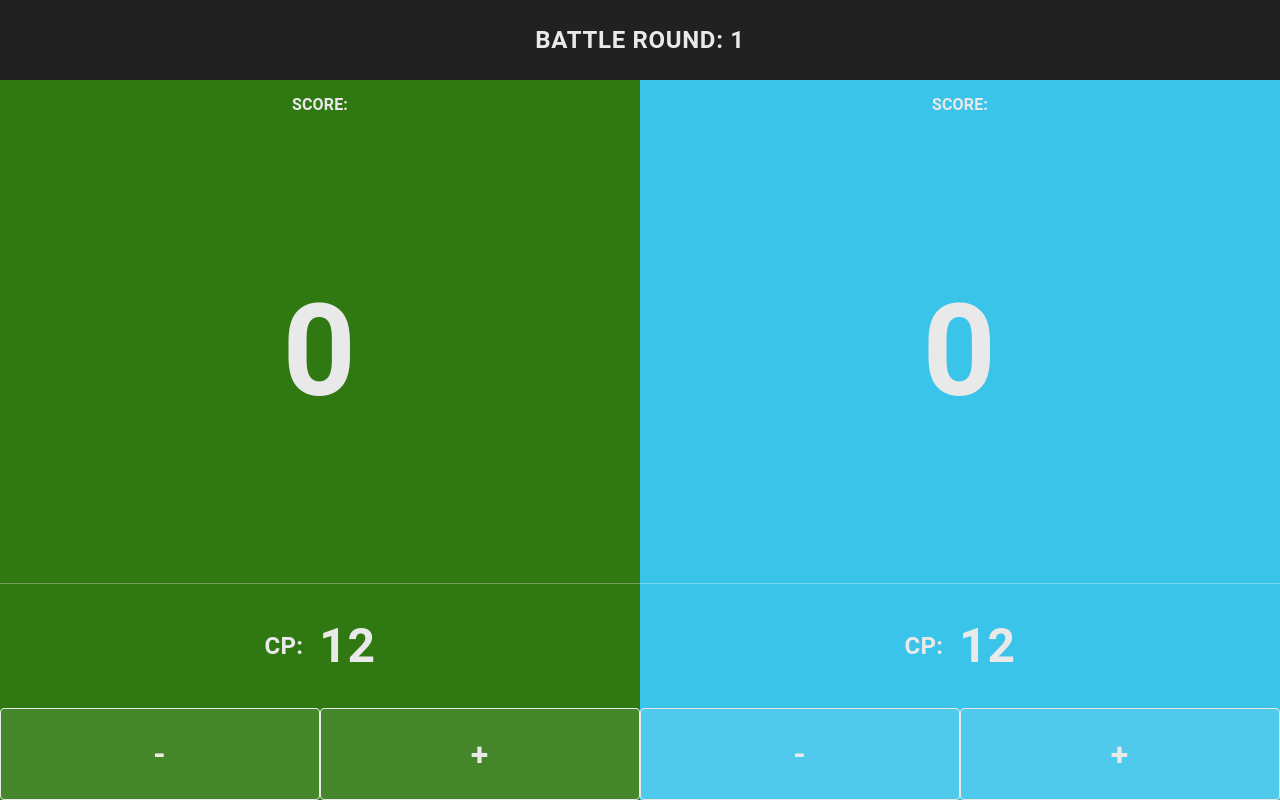
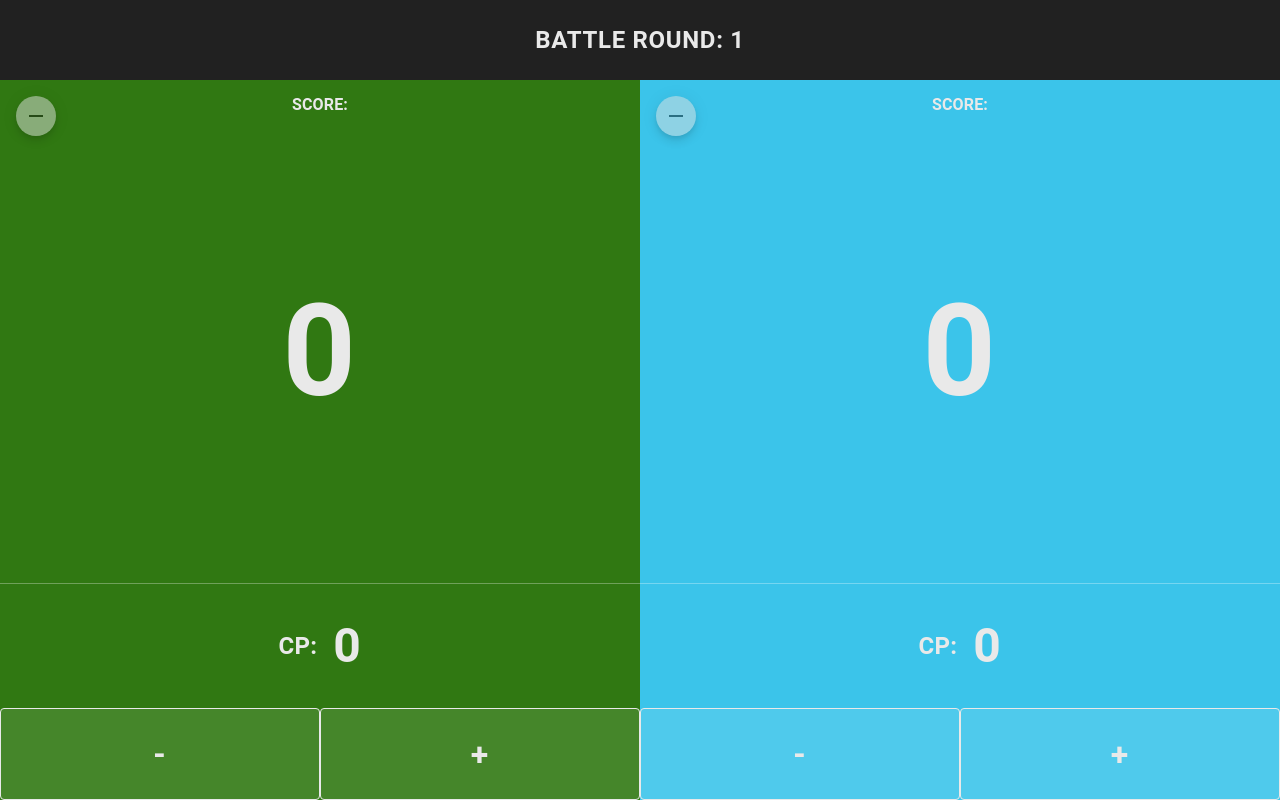
Before and after one commit to seal62/warhammer-score-keeper, a React (Create React App) app: page / in a window 1280 px wide. Built offline with nearby package versions, Linux system fonts and the light colour scheme.

Commit message:
adding button to minus score

```diff
--- a/package.json
+++ b/package.json
@@ -6,6 +6,7 @@
   "dependencies": {
     "@emotion/react": "^11.10.5",
     "@emotion/styled": "^11.10.5",
+    "@mui/icons-material": "^5.14.3",
     "@mui/material": "^5.11.6",
     "@testing-library/jest-dom": "^5.14.1",
     "@testing-library/react": "^13.0.0",
--- a/src/components/score-card.tsx
+++ b/src/components/score-card.tsx
@@ -1,5 +1,6 @@
-import { Stack, styled, Box, Button, Divider } from '@mui/material'
+import { Stack, styled, Box, Button, Divider, Fab } from '@mui/material'
 import { Players } from '../containers/score-keeper';
+import RemoveIcon from '@mui/icons-material/Remove';
 
 const WHITE = '#e9e9e9'
 
@@ -12,12 +13,15 @@ const Item = styled(Box)(({ theme }) => ({
   fontWeight: 'bold',
 }));
 
+type CardState = { minusActive: boolean };
 type ScoreCardProps = {
   id: Players;
   score: number;
   cp: number;
   updateScore(player: Players, score: number): void;
   updateCp(player: Players, cp: number): void;
+  updateCardState(player: Players, newCardState: CardState): void;
+  cardState: CardState;
 }
 
 const getPlayerColour = (id: Players) => {
@@ -38,10 +42,17 @@ const buttonStyle = {
   fontWeight: 'bold',
 }
 
-export const ScoreCard = ({ id, score, cp, updateScore, updateCp }: ScoreCardProps) => (
+const getMinusButtonStyle = (isActive: boolean): React.CSSProperties => ({
+  position: 'absolute',
+  opacity: isActive ? '100%' : '50%',
+  margin: '1rem'
+})
+
+export const ScoreCard = ({ id, score, cp, updateScore, updateCp, cardState, updateCardState }: ScoreCardProps) => (
   <Box sx={{ width: '50%', backgroundColor: getPlayerColour(id) }}>
-    <Stack sx={{ height: '100%' }}>
-      <Button sx={{ height: '70%' }} variant="text" onClick={() => updateScore(id, score + 1)}>
+    <Stack sx={{ height: '100%' }} style={{ position: 'relative'}}>
+      <Fab size='small' style={getMinusButtonStyle(cardState.minusActive)} onClick={() => updateCardState(id, { ...cardState, minusActive: !cardState.minusActive })}><RemoveIcon /></Fab>
+      <Button sx={{ height: '70%' }} variant="text" onClick={() => updateScore(id, cardState.minusActive ? score - 1 : score + 1)}>
         <Stack sx={{ height: '100%' }}>
           <Item>Score:</Item>
           <Item sx={{ flexGrow: 1, display: 'flex', alignItems: 'center', justifyContent: 'center', fontSize: '8rem' }}>{score}</Item>
--- a/src/containers/score-keeper.tsx
+++ b/src/containers/score-keeper.tsx
@@ -21,17 +21,28 @@ export enum Players {
 const initialState: Game = {
   playerOne: {
     score: 0,
-    cp: 12,
+    cp: 0,
   },
   playerTwo: {
     score: 0,
-    cp: 12,
+    cp: 0,
   },
+}
+
+type CardState = { minusActive: boolean };
+const initialCardState: { [key: string]: CardState } = {
+  [Players.playerOne]: {
+    minusActive: false,
+  },
+  [Players.playerTwo]: {
+    minusActive: false,
+  }
 }
 
 export const ScoreKeeper = () => {
   const [score, setScore] = useState<Game>(initialState);
   const [turn, setTurn] = useState(1);
+  const [cardState, setCardState] = useState(initialCardState);
 
   const handleUpdateScore = useCallback((player: Players, score: number) => setScore((state) => ({ ...state, [player]: { ...state[player], score }})), []);
 
@@ -39,9 +50,33 @@ export const ScoreKeeper = () => {
 
   const handleUpdateTurn = useCallback(() => setTurn((current) => current + 1), []);
 
-  const PlayerOneCard = useMemo(() => <ScoreCard id={Players.playerOne} score={score.playerOne.score} cp={score.playerOne.cp} updateScore={handleUpdateScore} updateCp={handleUpdateCp} />, [score.playerOne, handleUpdateScore, handleUpdateCp]);
+  const handleUpdateCardState = useCallback((player: Players, newCardState: CardState) =>
+    setCardState(state => ({ ...state, [player]: newCardState })), [setCardState]);
 
-  const PlayerTwoCard = useMemo(() => <ScoreCard id={Players.playerTwo} score={score.playerTwo.score} cp={score.playerTwo.cp} updateScore={handleUpdateScore} updateCp={handleUpdateCp} />, [score.playerTwo, handleUpdateScore, handleUpdateCp]);
+  const PlayerOneCard = useMemo(() =>
+    <ScoreCard
+      id={Players.playerOne}
+      score={score.playerOne.score}
+      cp={score.playerOne.cp}
+      updateScore={handleUpdateScore}
+      updateCp={handleUpdateCp}
+      updateCardState={handleUpdateCardState}
+      cardState={cardState.playerOne}
+    />,
+    [score.playerOne, handleUpdateScore, handleUpdateCp, handleUpdateCardState, cardState.playerOne]
+  );
+
+  const PlayerTwoCard = useMemo(() =>
+    <ScoreCard
+      id={Players.playerTwo}
+      score={score.playerTwo.score}
+      cp={score.playerTwo.cp}
+      updateScore={handleUpdateScore}
+      updateCp={handleUpdateCp}
+      updateCardState={handleUpdateCardState}
+      cardState={cardState.playerTwo}
+    />, [score.playerTwo, handleUpdateScore, handleUpdateCp, handleUpdateCardState, cardState.playerTwo]
+  );
 
   const CurrentTurnCard = useMemo(() => <TurnCard turn={turn} updateTurn={handleUpdateTurn} />, [turn, handleUpdateTurn]);
 
```
Also changed, not shown: 1 other file (tests, documents, lock files or other folders).
